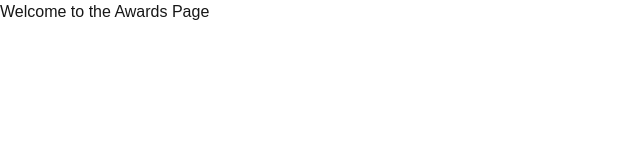
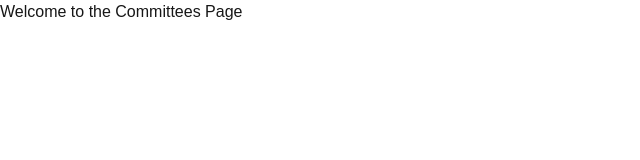
Before and after one commit to IsaacDsouza/code-ai, a Next.js app: page /committees in a window 1280 px wide. Shown: the top 160 px of the page, without its empty margins (0-640 px from the left). Built offline with nearby package versions, Linux system fonts and the light colour scheme.

Commit message:
Committee page

```diff
--- a/src/app/committees/page.tsx
+++ b/src/app/committees/page.tsx
@@ -3,7 +3,7 @@ import React from 'react';
 const Committees = () => {
     return (
         <div>
-            <h1>Welcome to the Awards Page</h1>
+            <h1>Welcome to the Committees Page</h1>
         </div>
     );
 };
```
